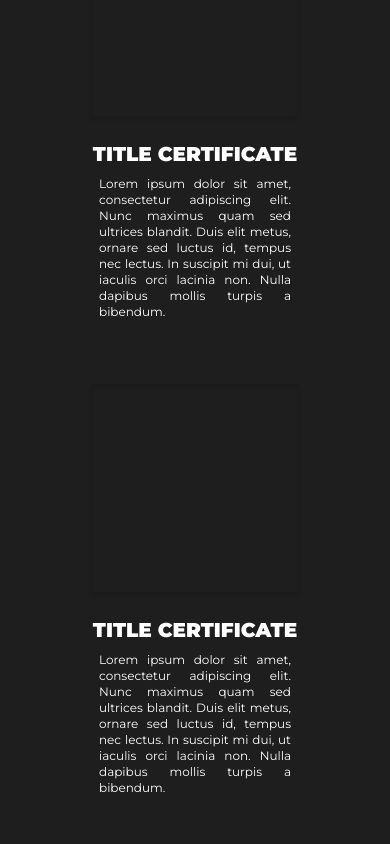
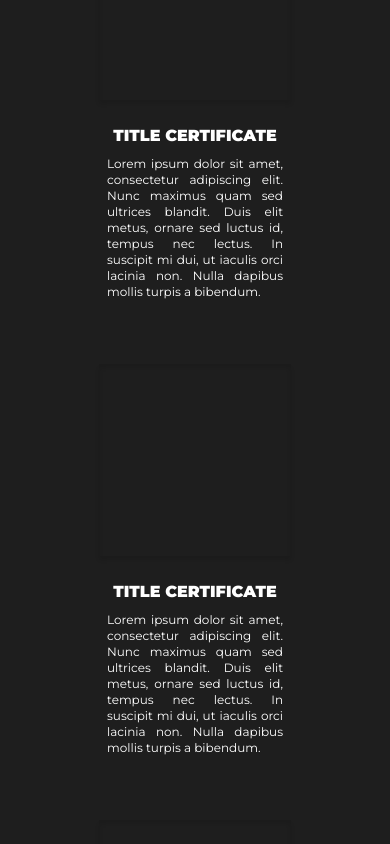
Before and after one commit to yure07/rangel-portfolio, a React (Vite) app: page / in a window 390 px wide. Shown: the part 1740-2584 px from the top of the page. Built offline with nearby package versions, Linux system fonts and the light colour scheme.

Commit message:
style: turn card certificate responsive

```diff
--- a/src/components/Certificates/components/CardCertificate/index.tsx
+++ b/src/components/Certificates/components/CardCertificate/index.tsx
@@ -7,10 +7,10 @@ interface CardCertificateProps{
 export const CardCertificate = (certificateProp: CardCertificateProps) => {
   return(
     <div className="flex flex-col lg:flex-row gap-6 my-8 mx-auto items-center text-center">
-      <div className="w-52 h-52 lg:w-44 lg:h-44 bg-[#1E1E1E] shadow-portfolio"/>
+      <div className="w-48 h-48 lg:w-44 lg:h-44 bg-[#1E1E1E] shadow-portfolio"/>
       <div className="flex flex-col gap-2 lg:text-start">
-        <h3 className="uppercase text-xl font-black">{certificateProp.title}</h3>
-        <p className="text-justify text-xs w-52 lg:w-64 px-2 lg:p-0">{certificateProp.description}</p>
+        <h3 className="uppercase text-base lg:text-xl font-black">{certificateProp.title}</h3>
+        <p className="text-justify text-xs w-48 lg:w-64 px-2 lg:p-0">{certificateProp.description}</p>
       </div>
     </div>
   )
```
